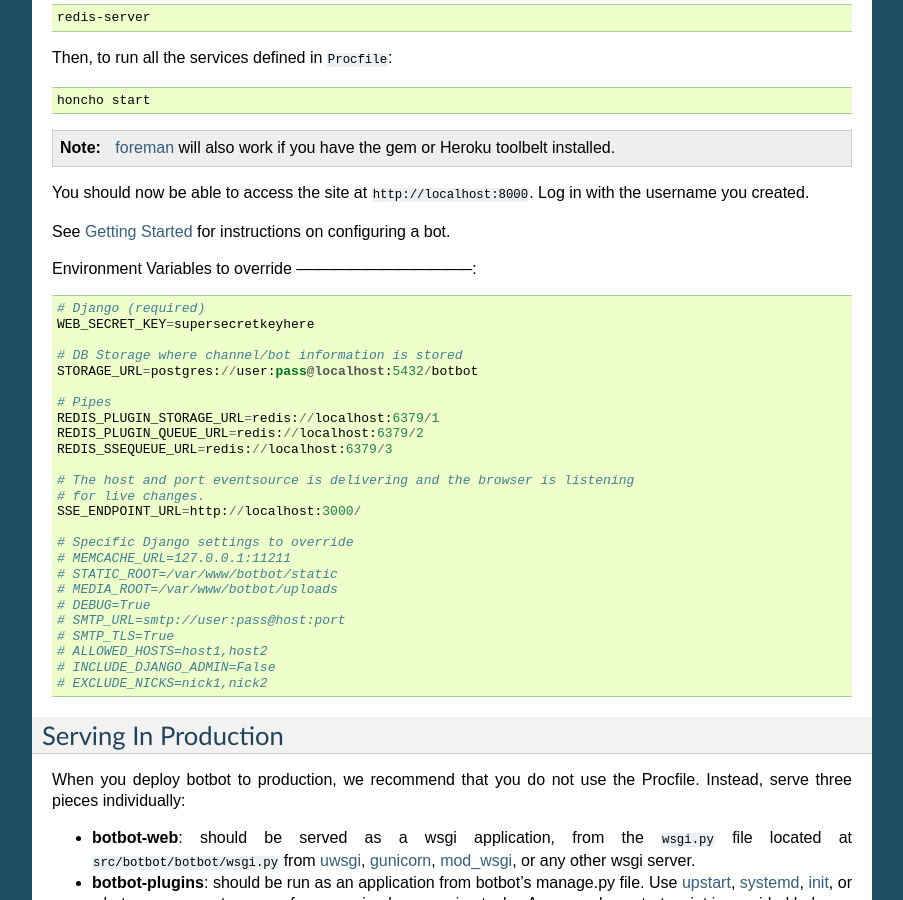
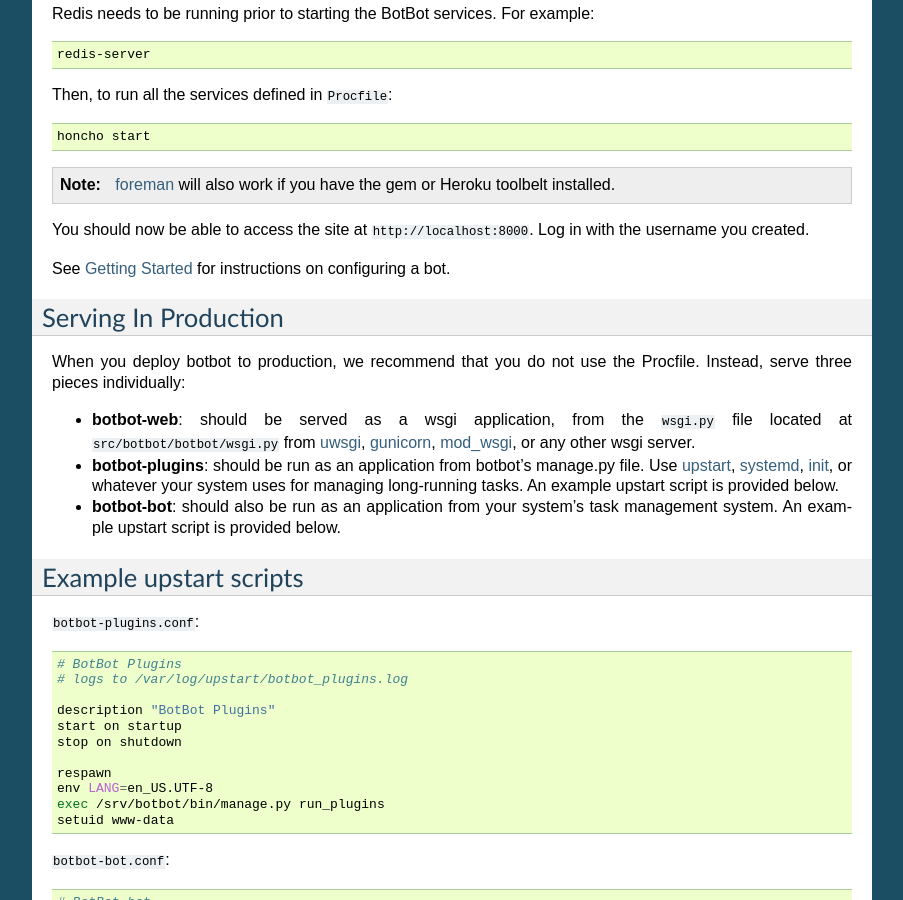
Before and after one commit to BotBotMe/botbot-web, a Sphinx documentation site: the page built from docs/install.rst, in a window 1280 px wide and 900 px high, scrolled down 1098 px. Shown: the whole window, without its empty margins (198-1101 px from the left). Built offline with Sphinx 7.4.7, drawn with Linux system fonts in a browser that asks for light colours; some of the changed text lies outside the part shown.

Commit message:
Remove section about env vars since those are in the .env file now #31

```diff
--- a/docs/install.rst
+++ b/docs/install.rst
@@ -77,35 +79,6 @@ Then, to run all the services defined in ``Procfile``:
 You should now be able to access the site at ``http://localhost:8000``. Log in with the username you created.
 
 See :doc:`getting_started` for instructions on configuring a bot.
-
-Environment Variables to override
----------------------------------::
-
-    # Django (required)
-    WEB_SECRET_KEY=supersecretkeyhere
-
-    # DB Storage where channel/bot information is stored
-    STORAGE_URL=postgres://user:pass@localhost:5432/botbot
-
-    # Pipes
-    REDIS_PLUGIN_STORAGE_URL=redis://localhost:6379/1
-    REDIS_PLUGIN_QUEUE_URL=redis://localhost:6379/2
-    REDIS_SSEQUEUE_URL=redis://localhost:6379/3
-
-    # The host and port eventsource is delivering and the browser is listening
-    # for live changes.
-    SSE_ENDPOINT_URL=http://localhost:3000/
-
-    # Specific Django settings to override
-    # MEMCACHE_URL=127.0.0.1:11211
-    # STATIC_ROOT=/var/www/botbot/static
-    # MEDIA_ROOT=/var/www/botbot/uploads
-    # DEBUG=True
-    # SMTP_URL=smtp://user:pass@host:port
-    # SMTP_TLS=True
-    # ALLOWED_HOSTS=host1,host2
-    # INCLUDE_DJANGO_ADMIN=False
-    # EXCLUDE_NICKS=nick1,nick2
 
 Serving In Production
 ---------------------
```
Also changed, not shown: other parts of docs/install.rst (+2 -0 lines).
